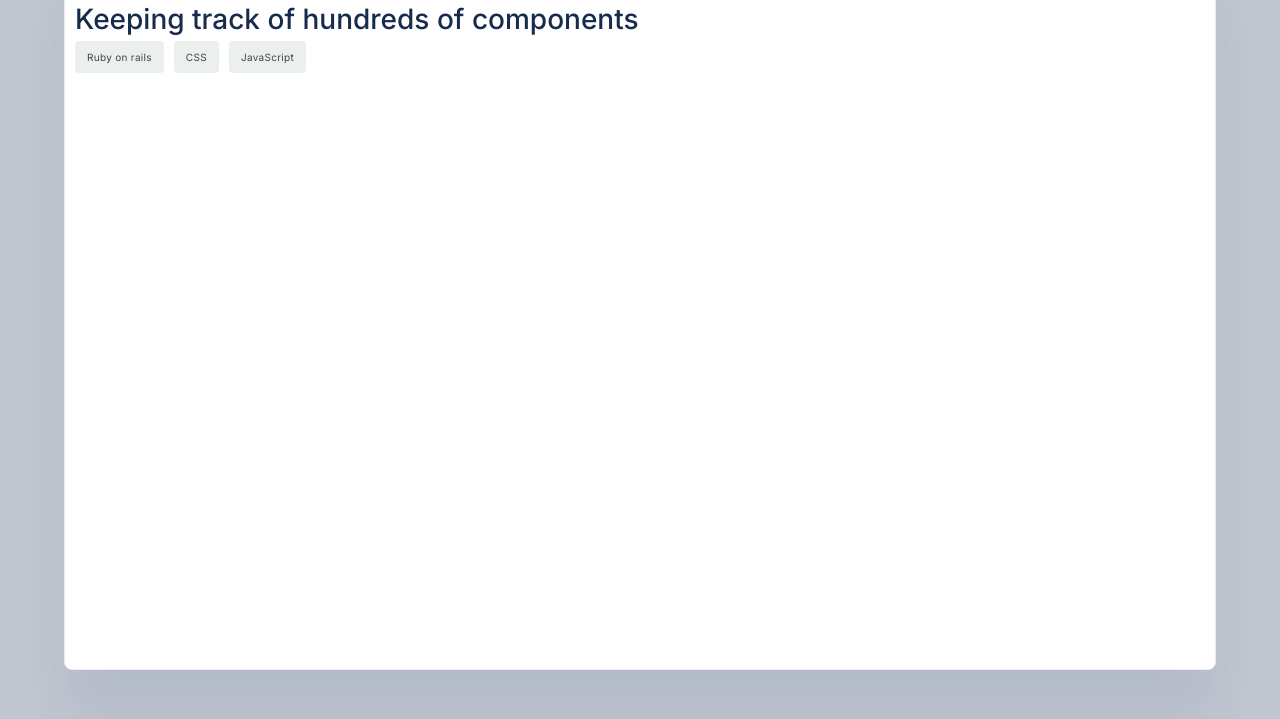
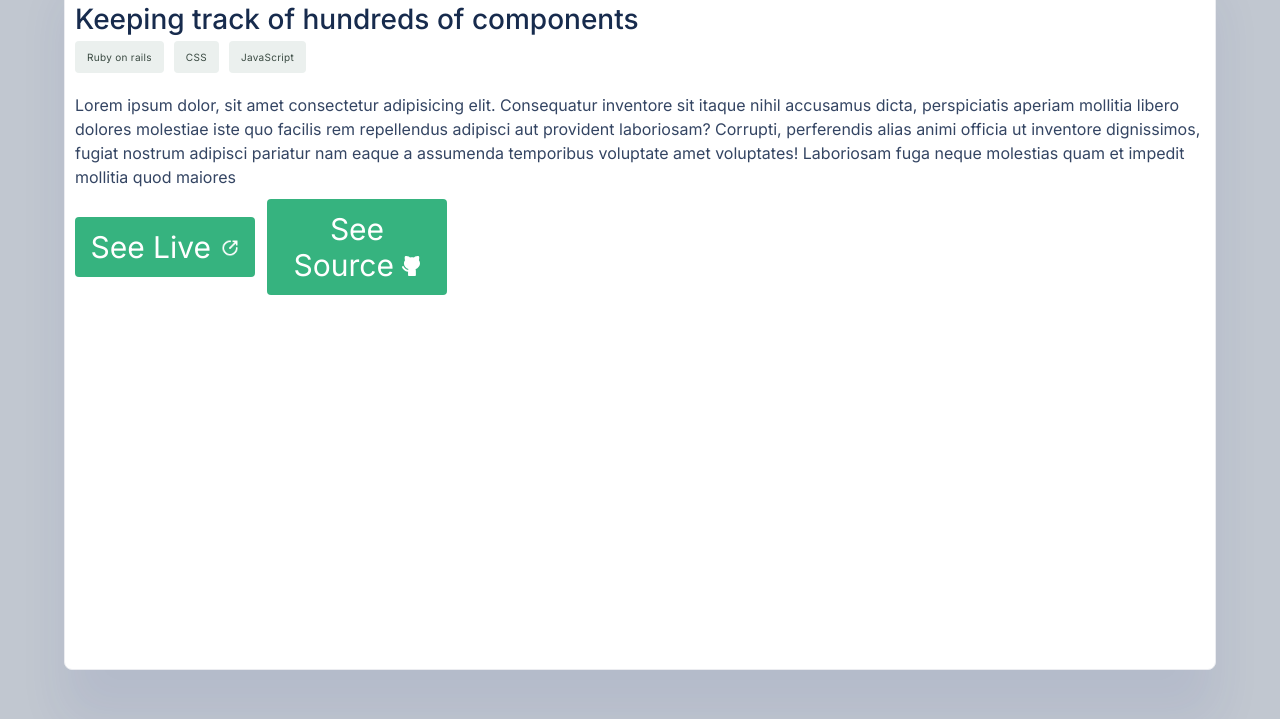
Before and after one commit to kendoriddy/portfolio-website, a plain HTML site: page index.html in a window 1280 px wide. Shown: the part 80-799 px from the top of the page. Drawn offline with Linux system fonts and the light colour scheme.

Commit message:
Add Modal Description
Style Modal Description

```diff
--- a/index.html
+++ b/index.html
@@ -141,7 +141,28 @@
                 <p>Terminal</p>
                 <p>Codepen</p>
               </div>
-
+              <div class="modal-description">
+                <p>
+                  Lorem ipsum dolor, sit amet consectetur adipisicing elit. Consequatur inventore
+                  sit itaque nihil accusamus dicta, perspiciatis aperiam mollitia libero dolores
+                  molestiae iste quo facilis rem repellendus adipisci aut provident laboriosam?
+                  Corrupti, perferendis alias animi officia ut inventore dignissimos, fugiat nostrum
+                  adipisci pariatur nam eaque a assumenda temporibus voluptate amet voluptates!
+                  Laboriosam fuga neque molestias quam et impedit mollitia quod maiores
+                </p>
+              </div>
+              <div class="modal-links">
+                <ul>
+                  <li>
+                    <a href="#" target="_blank">See Live
+                      <img class="outlinks" src="./assets/images/outlink.png" alt="project-image" /></a>
+                  </li>
+                  <li>
+                    <a href="#" target="_blank">See Source
+                      <img class="outlinks" src="./assets/images/github-white.svg" alt="project-image" /></a>
+                  </li>
+                </ul>
+              </div>
             </div>
           </div>
           <div class="card">
--- a/style.css
+++ b/style.css
@@ -571,7 +571,42 @@ hr {
   display: none;
 }
 
+.modal-description p {
+  font-family: "Inter";
+  font-style: normal;
+  font-weight: 400;
+  font-size: 16px;
+  line-height: 24px;
+  color: #344563;
+  text-align: left;
+}
 
+.modal-links {
+  margin-top: 10px;
+}
+
+.modal-links ul {
+  display: flex;
+  align-items: center;
+  list-style: none;
+  gap: 12px;
+  text-align: center;
+}
+
+.modal-links ul li {
+  width: 180px;
+  padding: 12px;
+  border-radius: 4px;
+  background: #36b37f;
+}
+
+.modal-links ul li a {
+  color: #fff;
+}
+
+.outlinks {
+  height: 20px;
+}
 
 @media (min-width: 768px) {
   body {
```
